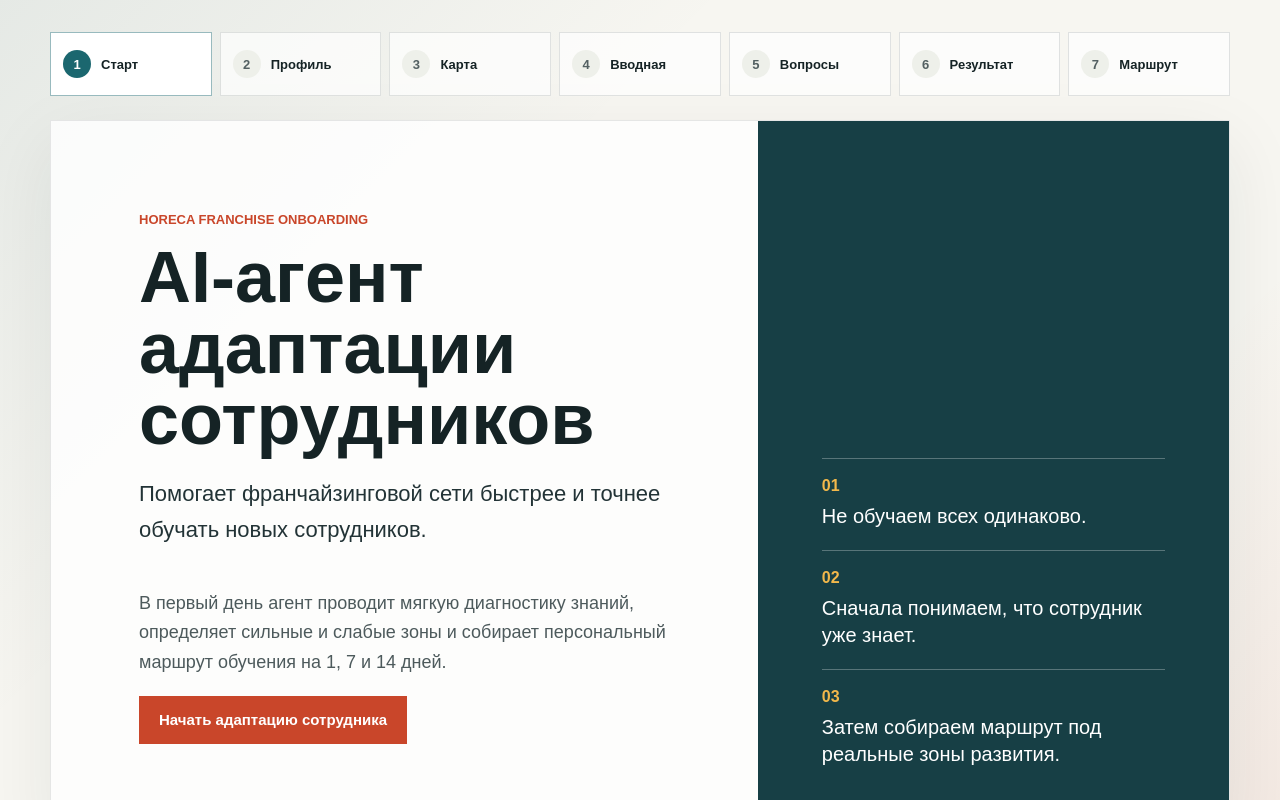
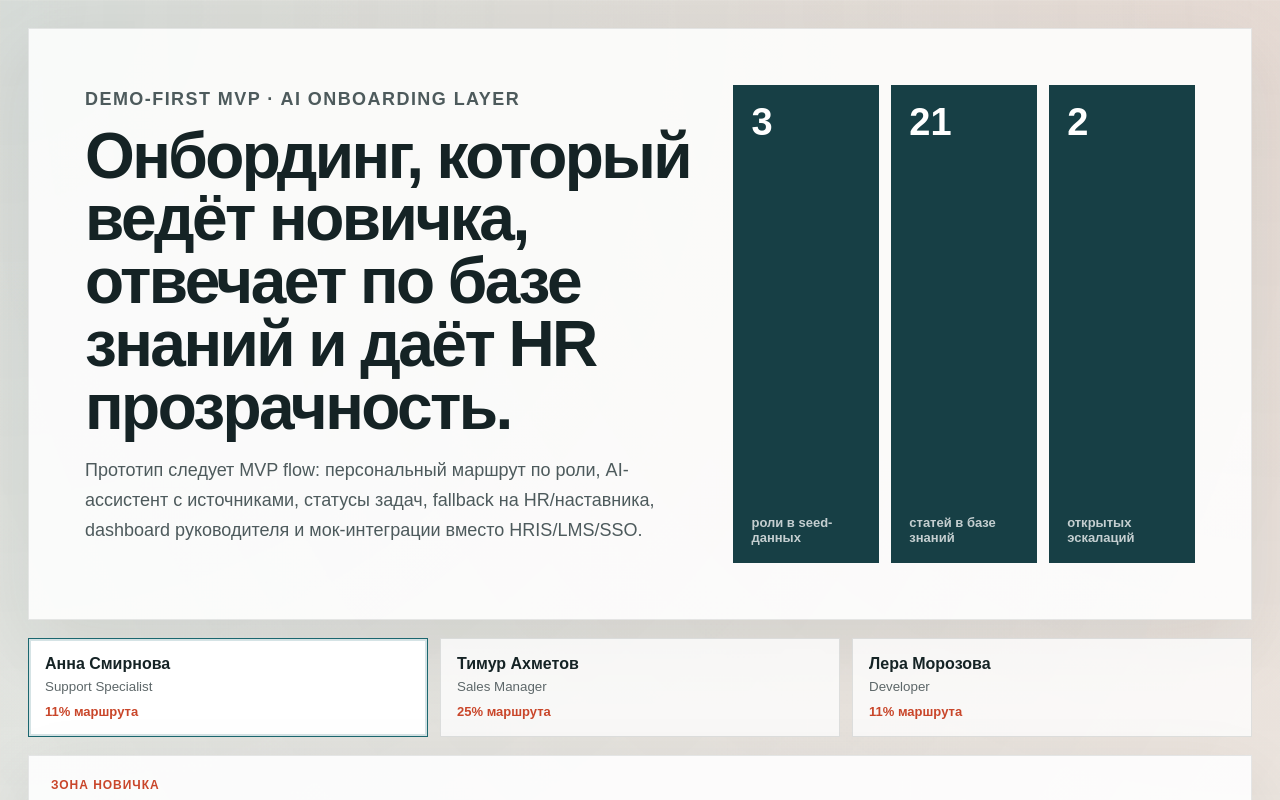
Before and after one commit to Ramilko37/ai-onboarding, a Next.js app: page / in a window 1280 px wide. Shown: the top 800 px of the page. Built offline with nearby package versions, Linux system fonts and the light colour scheme.

Commit message:
Switch main route to demo-first MVP workspace

```diff
--- a/src/modules/onboarding-agent/ui/OnboardingAgentPage.tsx
+++ b/src/modules/onboarding-agent/ui/OnboardingAgentPage.tsx
@@ -1,83 +1,5 @@
-"use client";
-
-import { useOnboardingAgentState } from "../model/useOnboardingAgentState";
-import { CompetencyMapStep } from "./steps/CompetencyMapStep";
-import { DiagnosticIntroStep } from "./steps/DiagnosticIntroStep";
-import { DiagnosticResultStep } from "./steps/DiagnosticResultStep";
-import { DiagnosticStep } from "./steps/DiagnosticStep";
-import { EmployeeProfileStep } from "./steps/EmployeeProfileStep";
-import { LearningRouteStep } from "./steps/LearningRouteStep";
-import { WelcomeStep } from "./steps/WelcomeStep";
-import { StepProgress } from "./components";
-import styles from "./OnboardingAgentPage.module.css";
+import { MvpOnboardingPage } from "./MvpOnboardingPage";
 
 export function OnboardingAgentPage() {
-  const { state, actions } = useOnboardingAgentState();
-
-  return (
-    <main className={styles.page}>
-      <div className={styles.shell}>
-        <StepProgress currentStep={state.currentStep} />
-
-        {state.currentStep === "welcome" && (
-          <WelcomeStep onStart={() => actions.goToStep("employee_profile")} />
-        )}
-
-        {state.currentStep === "employee_profile" && (
-          <EmployeeProfileStep onSubmit={actions.saveEmployee} />
-        )}
-
-        {state.currentStep === "competency_map" && state.employee && (
-          <CompetencyMapStep
-            employee={state.employee}
-            onBack={() => actions.goToStep("employee_profile")}
-            onNext={() => actions.goToStep("diagnostic_intro")}
-          />
-        )}
-
-        {state.currentStep === "diagnostic_intro" && state.employee && (
-          <DiagnosticIntroStep
-            employee={state.employee}
-            onBack={() => actions.goToStep("competency_map")}
-            onStart={actions.startDiagnostic}
-          />
-        )}
-
-        {state.currentStep === "diagnostic" && state.employee && (
-          <DiagnosticStep
-            employee={state.employee}
-            questions={state.diagnosticQuestions}
-            answers={state.diagnosticAnswers}
-            currentQuestionIndex={state.currentQuestionIndex}
-            onSelectAnswer={actions.selectAnswer}
-            onPrevious={actions.goToPreviousQuestion}
-            onNext={actions.goToNextQuestion}
-            onBackToIntro={actions.resetDiagnostic}
-            onComplete={actions.completeDiagnostic}
-          />
-        )}
-
-        {state.currentStep === "diagnostic_result" &&
-          state.employee &&
-          state.diagnosticResult && (
-            <DiagnosticResultStep
-              employee={state.employee}
-              result={state.diagnosticResult}
-              onBackToDiagnostic={() => actions.goToStep("diagnostic")}
-              onBuildRoute={actions.buildLearningRoute}
-            />
-          )}
-
-        {state.currentStep === "learning_route" && state.employee && state.learningRoute && (
-          <LearningRouteStep
-            employee={state.employee}
-            route={state.learningRoute}
-            onBack={() => actions.goToStep("diagnostic_result")}
-            onReset={actions.reset}
-            onUpdateTaskStatus={actions.updateLearningTaskStatus}
-          />
-        )}
-      </div>
-    </main>
-  );
+  return <MvpOnboardingPage />;
 }
```
